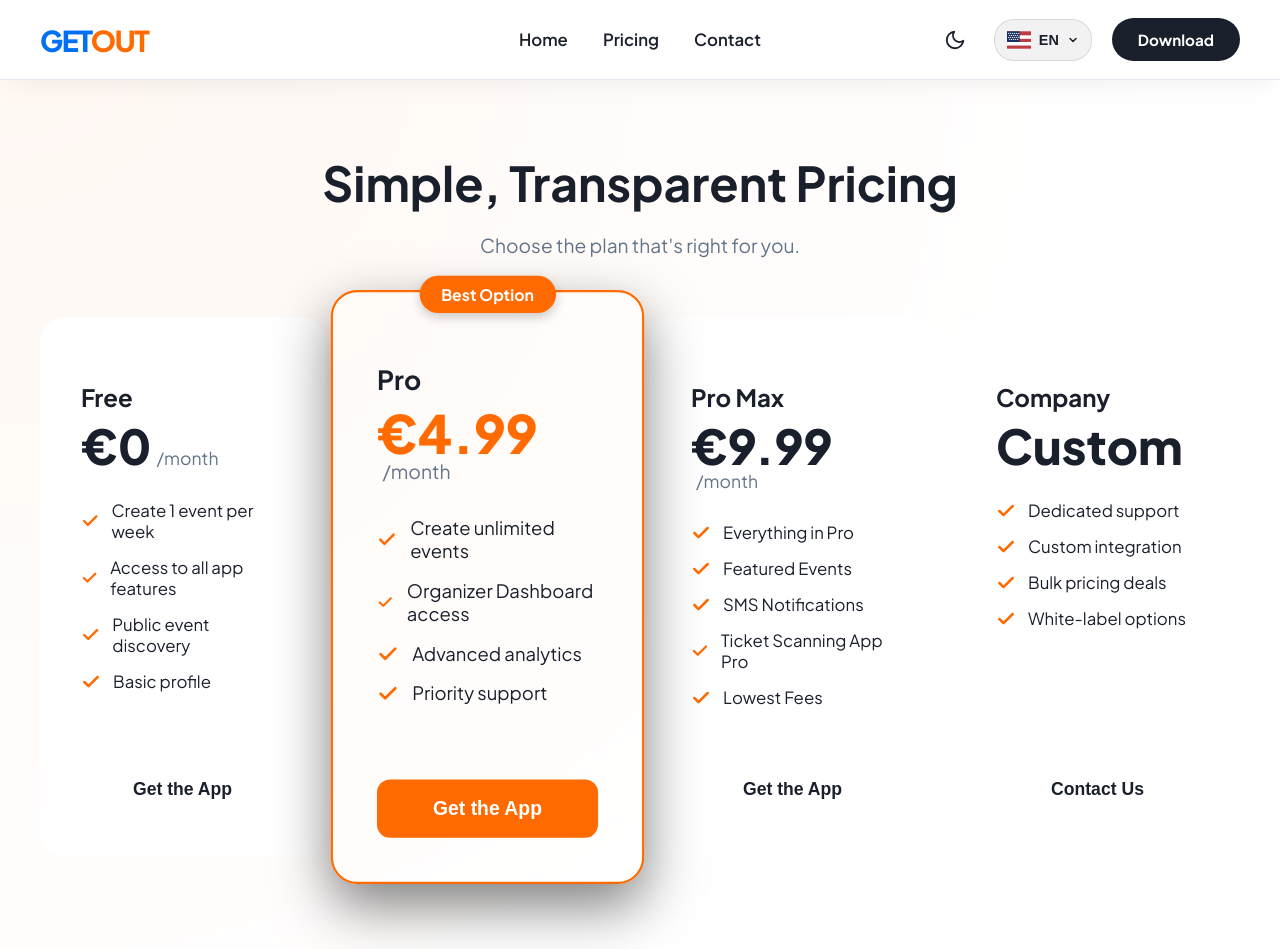
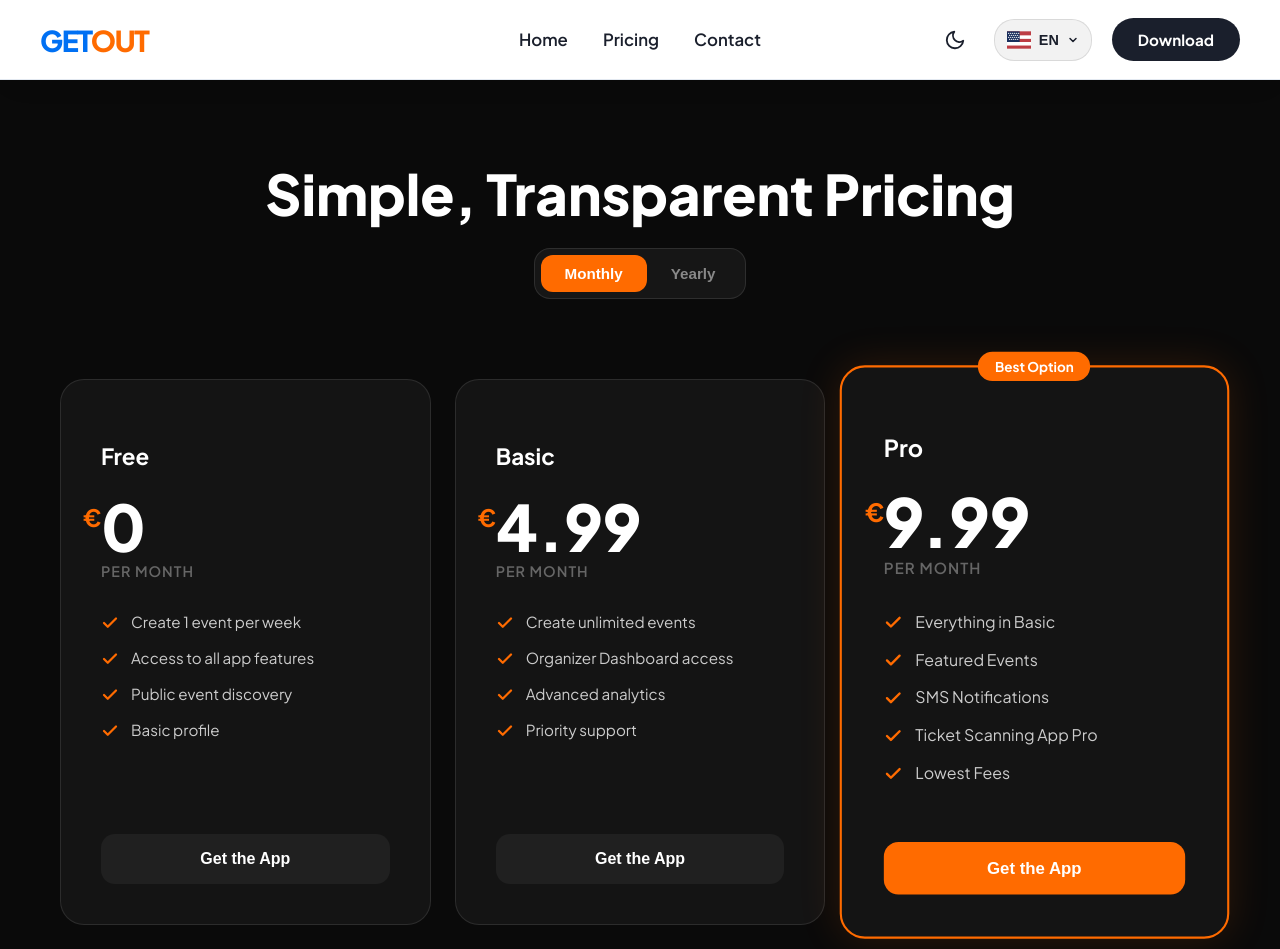
Before and after one commit to Kayo04/get-out-website, a Next.js app: page /pricing in a window 1280 px wide. Shown: the top 949 px of the page. Built offline with nearby package versions, Linux system fonts and the light colour scheme.

Commit message:
change on pricing UI

```diff
--- a/src/app/pricing/page.tsx
+++ b/src/app/pricing/page.tsx
@@ -1,43 +1,81 @@
 "use client";
 
+import { useState } from "react";
 import { useLanguage } from "@/context/LanguageContext";
 
 export default function PricingPage() {
   const { t } = useLanguage();
+  const [billing, setBilling] = useState<'monthly' | 'annually'>('monthly');
+
+  // ==========================================================
+  // CONFIGURAÇÃO DE PREÇOS (AJUSTE AQUI)
+  // ==========================================================
+  const pricingConfig = {
+    basic: {
+      monthly: 4.99,
+      freeMonthsAnnually: 1 // 1 mês grátis
+    },
+    pro: {
+      monthly: 9.99,
+      freeMonthsAnnually: 2 // 2 meses grátis
+    },
+    company: {
+      monthly: 29.99,
+      freeMonthsAnnually: 3 // 3 meses grátis
+    }
+  };
+
+  // Função interna para calcular o preço final com arredondamento estético
+  const getPrice = (planId: keyof typeof pricingConfig | 'free') => {
+    if (planId === 'free') return "0";
+
+    const plan = pricingConfig[planId];
+    if (billing === 'annually') {
+      // Cálculo base: Preço Mensal * (12 - Meses Grátis)
+      const rawPrice = plan.monthly * (12 - plan.freeMonthsAnnually);
+
+      // ARREDONDAMENTO ESTÉTICO:
+      // Pegamos o número inteiro e forçamos o final .99
+      return (Math.floor(rawPrice) + 0.99).toFixed(2);
+    }
+    return plan.monthly.toFixed(2);
+  };
+
+  const periodLabel = billing === 'annually' ? "PER YEAR" : "PER MONTH";
 
   const plans = [
     {
       id: "free",
-      name: t.pricing_page?.plan_free.name,
-      price: t.pricing_page?.plan_free.price,
-      period: t.pricing_page?.plan_free.period,
+      name: t.pricing_page?.plan_free.name || "Free",
+      price: getPrice('free'),
       features: t.pricing_page?.plan_free.features,
-      highlight: false
+      highlight: false,
+      freeMonths: 0
+    },
+    {
+      id: "basic",
+      name: t.pricing_page?.plan_pro.name || "Basic",
+      price: getPrice('basic'),
+      features: t.pricing_page?.plan_pro.features,
+      highlight: false,
+      freeMonths: pricingConfig.basic.freeMonthsAnnually
     },
     {
       id: "pro",
-      name: t.pricing_page?.plan_pro.name,
-      price: t.pricing_page?.plan_pro.price,
-      period: t.pricing_page?.plan_pro.period,
-      features: t.pricing_page?.plan_pro.features,
-      highlight: true // Pro is highlighted again
-    },
-    {
-      id: "pro_max",
-      name: t.pricing_page?.plan_pro_max?.name || "Pro Max",
-      price: t.pricing_page?.plan_pro_max?.price || "€9.99",
-      period: t.pricing_page?.plan_pro_max?.period || "/month",
+      name: t.pricing_page?.plan_pro_max?.name || "Pro",
+      price: getPrice('pro'),
       features: t.pricing_page?.plan_pro_max?.features || [],
-      highlight: false // Pro Max is no longer highlighted
+      highlight: true,
+      freeMonths: pricingConfig.pro.freeMonthsAnnually
     },
     {
       id: "company",
-      name: t.pricing_page?.plan_company.name,
-      price: t.pricing_page?.plan_company.price,
-      period: t.pricing_page?.plan_company.period,
+      name: t.pricing_page?.plan_company.name || "Company",
+      price: getPrice('company'),
       features: t.pricing_page?.plan_company.features,
       highlight: false,
-      cta: t.pricing_page?.plan_company.cta
+      cta: t.pricing_page?.plan_company.cta,
+      freeMonths: pricingConfig.company.freeMonthsAnnually
     }
   ];
 
@@ -57,131 +95,162 @@ export default function PricingPage() {
   ];
 
   return (
-    <main style={{ paddingTop: '120px', minHeight: '100vh', paddingBottom: '80px' }}>
-      <div className="container" style={{ maxWidth: '1400px' }}> {/* Increased container width for 4 columns */}
+    <main style={{ paddingTop: '120px', minHeight: '100vh', paddingBottom: '80px', background: '#0a0a0a' }}>
+      <div className="container" style={{ maxWidth: '1400px' }}>
 
         {/* Header */}
         <div style={{ textAlign: 'center', marginBottom: '60px' }}>
-          <h1 className="text-gradient" style={{ fontSize: '3rem', marginBottom: '20px' }}>
-            {t.pricing_page?.title || "Simple Pricing"}
+          <h1 className="text-gradient" style={{ fontSize: '3.5rem', fontWeight: '800', marginBottom: '20px', color: 'white' }}>
+            {t.pricing_page?.title || "Simple, Transparent Pricing"}
           </h1>
-          <p style={{ color: 'var(--text-dim)', fontSize: '1.2rem' }}>
-            {t.pricing_page?.subtitle || "Choose your plan"}
-          </p>
+
+          <div className="flex flex-col items-center justify-center">
+            <div style={{
+                background: 'rgba(255, 255, 255, 0.05)',
+                padding: '6px',
+                borderRadius: '16px',
+                display: 'inline-flex',
+                alignItems: 'center',
+                border: '1px solid rgba(255, 255, 255, 0.1)',
+            }}>
+              <button
+                onClick={() => setBilling('monthly')}
+                style={{
+                  padding: '10px 24px',
+                  borderRadius: '12px',
+                  fontSize: '0.95rem',
+                  fontWeight: '700',
+                  transition: 'all 0.3s ease',
+                  border: 'none',
+                  cursor: 'pointer',
+                  backgroundColor: billing === 'monthly' ? '#ff6b00' : 'transparent',
+                  color: billing === 'monthly' ? '#fff' : '#888',
+                }}
+              >
+                Monthly
+              </button>
+
+              <button
+                onClick={() => setBilling('annually')}
+                style={{
+                  padding: '10px 24px',
+                  borderRadius: '12px',
+                  fontSize: '0.95rem',
+                  fontWeight: '700',
+                  transition: 'all 0.3s ease',
+                  border: 'none',
+                  cursor: 'pointer',
+                  backgroundColor: billing === 'annually' ? '#ff6b00' : 'transparent',
+                  color: billing === 'annually' ? '#fff' : '#888',
+                }}
+              >
+                Yearly
+              </button>
+            </div>
+          </div>
         </div>
 
         {/* Pricing Cards */}
         <div style={{
             display: 'grid',
-            gridTemplateColumns: 'repeat(auto-fit, minmax(250px, 1fr))', // Reduced min-width to fit 4 items
-            gap: '20px', // Reduced gap slightly
-            marginBottom: '100px',
-            maxWidth: '1400px',
-            marginLeft: 'auto',
-            marginRight: 'auto'
+            gridTemplateColumns: 'repeat(auto-fit, minmax(280px, 1fr))',
+            gap: '24px',
+            maxWidth: '1300px',
+            margin: '0 auto 100px auto',
+            padding: '20px'
         }}>
             {plans.map((plan) => (
                 <div
                     key={plan.id}
-                    className="glass-card"
                     style={{
                         padding: '40px',
                         display: 'flex',
                         flexDirection: 'column',
                         height: '100%',
                         position: 'relative',
-                        border: plan.highlight ? '2px solid var(--primary)' : '1px solid rgba(255, 255, 255, 0.1)', // Thicker border
-                        transform: plan.highlight ? 'scale(1.1)' : 'none', // Bigger scale
-                        boxShadow: plan.highlight ? '0 20px 50px rgba(0, 0, 0, 0.5)' : 'none', // Neutral shadow
+                        borderRadius: '24px',
+                        border: plan.highlight ? '2px solid #ff6b00' : '1px solid rgba(255, 255, 255, 0.1)',
+                        transform: plan.highlight ? 'scale(1.05)' : 'none',
                         zIndex: plan.highlight ? 2 : 1,
-                        background: plan.highlight ? 'rgba(255, 255, 255, 0.03)' : 'var(--surface)', // Subtle background diff
+                        background: '#141414',
+                        transition: 'all 0.3s ease',
+                        boxShadow: plan.highlight ? '0 0 40px rgba(255, 107, 0, 0.15)' : 'none'
                     }}
                 >
-                    {/* Best Option Badge */}
+                    {billing === 'annually' && plan.freeMonths > 0 && (
+                      <div style={{
+                        position: 'absolute',
+                        top: '20px',
+                        right: '20px',
+                        background: 'rgba(255, 107, 0, 0.1)',
+                        color: '#ff6b00',
+                        padding: '4px 10px',
+                        borderRadius: '8px',
+                        fontSize: '0.7rem',
+                        fontWeight: '800',
+                        border: '1px solid #ff6b00'
+                      }}>
+                        {plan.freeMonths} {plan.freeMonths === 1 ? 'MONTH' : 'MONTHS'} FREE
+                      </div>
+                    )}
+
                     {plan.highlight && (
                         <div style={{
                             position: 'absolute',
                             top: '-15px',
                             left: '50%',
                             transform: 'translateX(-50%)',
-                            background: 'var(--primary)',
+                            background: '#ff6b00',
                             color: '#fff',
-                            padding: '8px 20px',
+                            padding: '6px 16px',
                             borderRadius: '20px',
                             fontWeight: '700',
-                            fontSize: '0.9rem',
-                            boxShadow: '0 4px 10px rgba(0,0,0,0.2)',
+                            fontSize: '0.8rem',
                             whiteSpace: 'nowrap'
                         }}>
-                            {t.pricing_page?.best_option || "Best Option"}
+                            Best Option
                         </div>
                     )}
 
-                    {/* Plan Name */}
-                    <h3 style={{ fontSize: '1.5rem', fontWeight: '700', marginBottom: '10px' }}>{plan.name}</h3>
+                    <h3 style={{ fontSize: '1.4rem', fontWeight: '700', marginBottom: '24px', color: 'white' }}>{plan.name}</h3>
 
-                    {/* Price */}
-                    <div style={{ marginBottom: '30px', display: 'flex', alignItems: 'baseline', flexWrap: 'wrap' }}>
-                        <span style={{
-                            fontSize: plan.price && plan.price.length > 8 ? '1.8rem' : '3rem',
-                            fontWeight: '800',
-                            color: plan.highlight ? 'var(--primary)' : 'var(--text-main)',
-                            lineHeight: 1
-                        }}>
-                            {plan.price}
-                        </span>
-                        {plan.period && (
-                            <span style={{ color: 'var(--text-dim)', fontSize: '1.1rem', marginLeft: '5px' }}>
-                                {plan.period}
-                            </span>
-                        )}
+                    <div style={{ marginBottom: '32px', textAlign: 'left' }}>
+                        <div style={{ position: 'relative', display: 'inline-block' }}>
+                          <span style={{ fontSize: '1.5rem', fontWeight: '700', color: '#ff6b00', position: 'absolute', left: '-18px', top: '8px' }}>€</span>
+                          <span style={{ fontSize: '4rem', fontWeight: '800', color: 'white', lineHeight: '1' }}>
+                              {plan.price}
+                          </span>
+                        </div>
+                        <div style={{ color: '#666', fontSize: '0.9rem', fontWeight: '600', marginTop: '4px', textTransform: 'uppercase', letterSpacing: '1px' }}>
+                            {periodLabel}
+                        </div>
                     </div>
 
-                    {/* Features */}
                     <ul style={{ listStyle: 'none', padding: 0, margin: '0 0 40px 0', flex: 1 }}>
                         {plan.features?.map((feature, idx) => (
-                            <li key={idx} style={{
-                                display: 'flex',
-                                alignItems: 'center',
-                                gap: '12px',
-                                marginBottom: '15px',
-                                color: 'var(--text-main)',
-                                fontSize: '1.05rem'
-                            }}>
-                                <svg xmlns="http://www.w3.org/2000/svg" width="20" height="20" viewBox="0 0 24 24" fill="none" stroke="var(--primary)" strokeWidth="3" strokeLinecap="round" strokeLinejoin="round">
+                            <li key={idx} style={{ display: 'flex', alignItems: 'flex-start', gap: '12px', marginBottom: '16px', color: '#ccc', fontSize: '0.95rem' }}>
+                                <svg xmlns="http://www.w3.org/2000/svg" width="18" height="18" viewBox="0 0 24 24" fill="none" stroke="#ff6b00" strokeWidth="3" strokeLinecap="round" strokeLinejoin="round" style={{ marginTop: '2px' }}>
                                     <polyline points="20 6 9 17 4 12"></polyline>
                                 </svg>
-                                {feature}
+                                <span>{feature}</span>
                             </li>
                         ))}
                     </ul>
 
-                    {/* Button */}
                     <button style={{
                         width: '100%',
                         padding: '16px',
-                        borderRadius: '12px',
+                        borderRadius: '14px',
                         border: 'none',
-                        background: plan.highlight ? 'var(--primary)' : 'rgba(255, 255, 255, 0.1)',
-                        color: plan.highlight ? '#fff' : 'var(--text-main)',
-                        fontSize: '1.1rem',
+                        background: plan.highlight ? '#ff6b00' : 'rgba(255, 255, 255, 0.05)',
+                        color: '#fff',
+                        fontSize: '1rem',
                         fontWeight: '700',
                         cursor: 'pointer',
-                        transition: 'all 0.2s'
+                        transition: 'all 0.2s ease'
                     }}>
-                        {plan.id === 'company' ? t.pricing_page?.plan_company.cta : t.features_page?.get_app_btn}
+                        {plan.id === 'company' ? (t.pricing_page?.plan_company.cta || "Contact Us") : "Get the App"}
                     </button>
-                    {/* Wait, the button text logic above is a bit messy. Let's simplify.
-                        Free/Pro -> Download (since app is free to download) or "Get Started".
-                        Company -> Contact Us.
-                        Let's just use "Download App" for Free/Pro and "Contact Us" for Company.
-                        Actually, t.navbar.download is "Download" (removed from navbar but key might be gone?? NO, I removed it from the navbar LIST but did I remove the key from the object?
-                        Let me check the diff. YES, I removed 'download' key from navbar object in en.ts and pt.ts.
-                        I should probably put it back purely as a key for this button or use a new key.
-                        Or I can use a hardcoded string or a new key.
-                        Let's check 'pricing_page.plan_company.cta'.
-                        For others, I'll use "Get App" or similar.
-                    */}
                 </div>
             ))}
         </div>
@@ -189,20 +258,25 @@ export default function PricingPage() {
         {/* FAQ Section */}
         <div style={{ maxWidth: '800px', margin: '0 auto' }}>
             <div style={{ textAlign: 'center', marginBottom: '40px' }}>
-                <h2 style={{ fontSize: '2.5rem', marginBottom: '15px' }}>{t.faq ? t.faq.title : "FAQ"}</h2>
-                <p style={{ color: 'var(--text-dim)', fontSize: '1.1rem' }}>{t.faq ? t.faq.subtitle : "Everything you need to know."}</p>
+                <h2 style={{ fontSize: '2.5rem', marginBottom: '15px', color: 'white', fontWeight: '800' }}>{t.faq ? t.faq.title : "FAQ"}</h2>
+                <p style={{ color: '#888', fontSize: '1.1rem' }}>{t.faq ? t.faq.subtitle : "Everything you need to know."}</p>
             </div>
 
             <div style={{ display: 'flex', flexDirection: 'column', gap: '20px' }}>
                 {faqs.map((item, index) => (
-                    <div key={index} className="glass-card" style={{ padding: '30px' }}>
-                        <h3 style={{ color: 'var(--text-main)', marginBottom: '15px', fontSize: '1.2rem' }}>{item.q}</h3>
-                        <p style={{ margin: 0, color: 'var(--text-dim)', lineHeight: '1.6' }}>{item.a}</p>
+                    <div key={index} style={{
+                        padding: '30px',
+                        background: '#141414',
+                        borderRadius: '20px',
+                        border: '1px solid rgba(255,255,255,0.05)',
+                        textAlign: 'left'
+                    }}>
+                        <h3 style={{ color: 'white', marginBottom: '10px', fontSize: '1.2rem', fontWeight: 'bold' }}>{item.q}</h3>
+                        <p style={{ margin: 0, color: '#aaa', lineHeight: '1.6' }}>{item.a}</p>
                     </div>
                 ))}
             </div>
         </div>
-
       </div>
     </main>
   );
--- a/src/locales/en.ts
+++ b/src/locales/en.ts
@@ -220,21 +220,21 @@ export const en = {
             features: ["Create 1 event per week", "Access to all app features", "Public event discovery", "Basic profile"]
         },
         plan_pro: {
-            name: "Pro",
+            name: "Basic",
             price: "€4.99",
             period: "/month",
             features: ["Create unlimited events", "Organizer Dashboard access", "Advanced analytics", "Priority support"]
         },
         plan_pro_max: {
-            name: "Pro Max",
+            name: "Pro",
             price: "€9.99",
             period: "/month",
-            features: ["Everything in Pro", "Featured Events", "SMS Notifications", "Ticket Scanning App Pro", "Lowest Fees"]
+            features: ["Everything in Basic", "Featured Events", "SMS Notifications", "Ticket Scanning App Pro", "Lowest Fees"]
         },
         plan_company: {
             name: "Company",
-            price: "Custom",
-            period: "",
+            price: "€29.99",
+            period: "/month",
             features: ["Dedicated support", "Custom integration", "Bulk pricing deals", "White-label options"],
             cta: "Contact Us"
         }
--- a/src/locales/pt.ts
+++ b/src/locales/pt.ts
@@ -220,21 +220,21 @@ export const pt = {
             features: ["Cria 1 evento por semana", "Acesso a todas as funcionalidades", "Descoberta de eventos", "Perfil básico"]
         },
         plan_pro: {
-            name: "Pro",
+            name: "Básico",
             price: "€4.99",
             period: "/mês",
             features: ["Cria eventos ilimitados", "Acesso ao Dashboard de Eventos", "Análises avançadas", "Suporte prioritário"]
         },
         plan_pro_max: {
-            name: "Pro Max",
+            name: "Pro",
             price: "€9.99",
             period: "/mês",
-            features: ["Tudo no Pro", "Eventos em Destaque", "Notificações SMS", "Scanner Pro App", "Taxas mais baixas"]
+            features: ["Tudo no Básico", "Eventos em Destaque", "Notificações SMS", "Scanner Pro App", "Taxas mais baixas"]
         },
         plan_company: {
             name: "Empresa",
-            price: "Personalizado",
-            period: "",
+            price: "€29.99",
+            period: "/mês",
             features: ["Suporte dedicado", "Integração personalizada", "Ofertas para grandes volumes", "Opções White-label"],
             cta: "Contacta-nos"
         }
```
Also changed, not shown: src/app/globals.css (line endings or trailing spaces).
